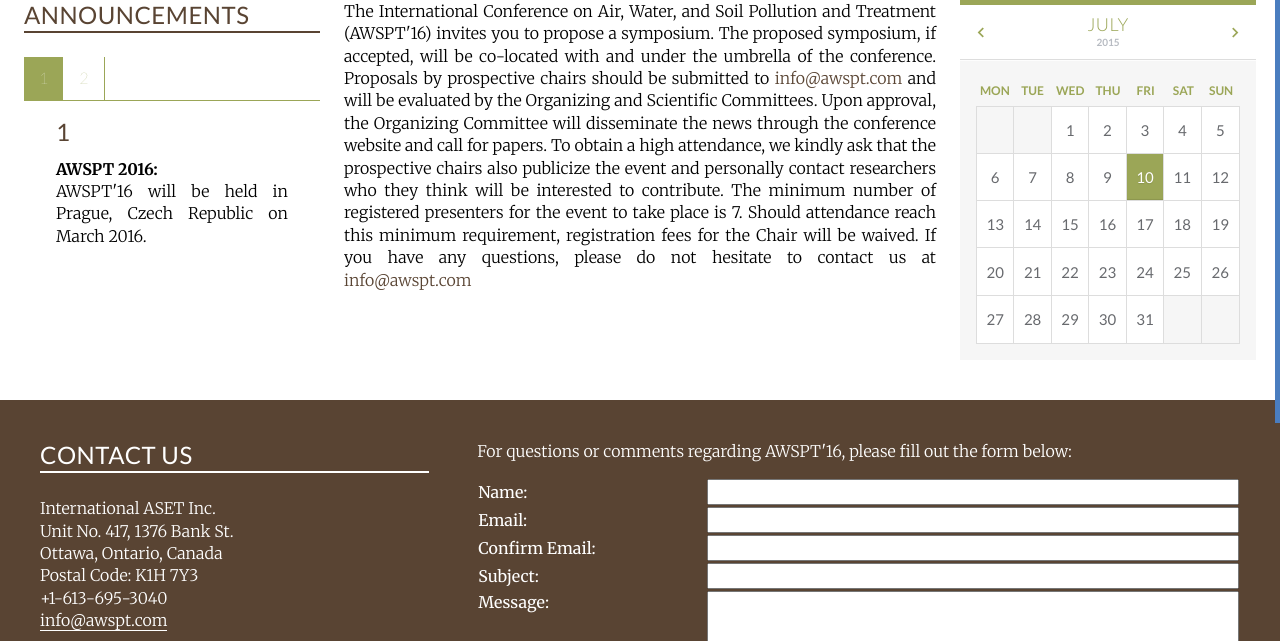
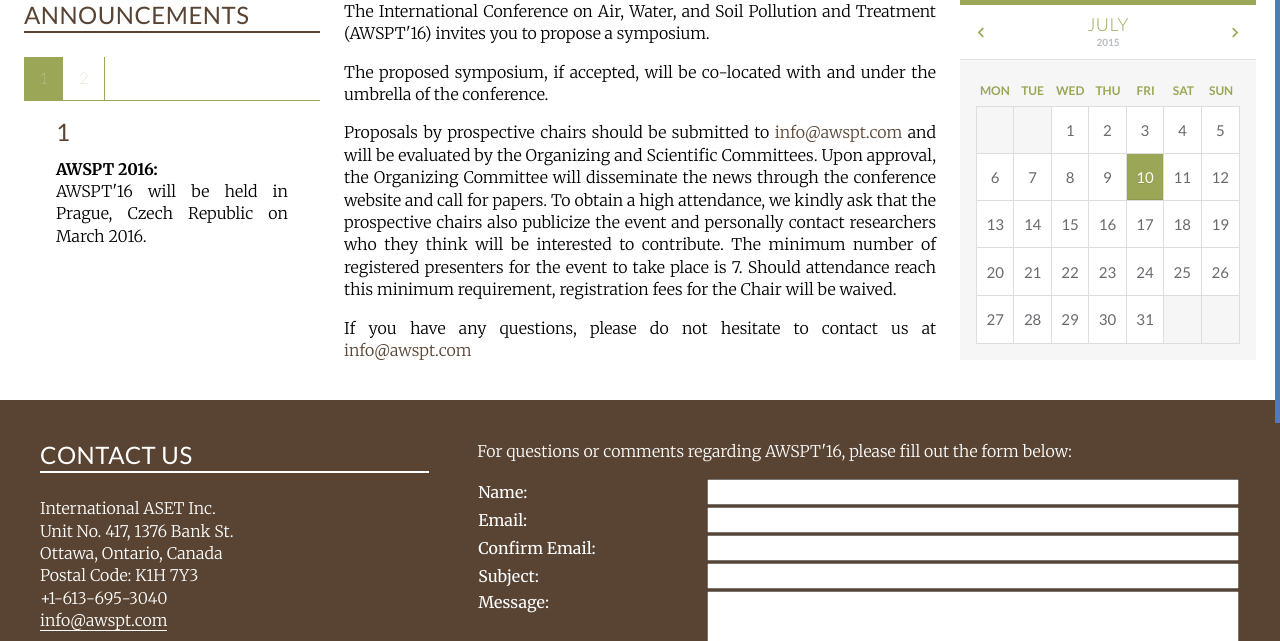
Before and after one commit to emdsgn/awspt, a Jekyll site: the page built from symposium.html, in a window 1280 px wide and 900 px high, scrolled down 274 px, cut to the strip 259-900 px from the top of the window. Built offline with Jekyll 4.4.1, drawn with Linux system fonts in a browser that asks for light colours; nearby versions of some CDN libraries; Markdown is read by kramdown in place of the engine named in the settings; comment, search, counter and statistics services are not loaded.

Commit message:
added symposium

```diff
--- a/symposium.html
+++ b/symposium.html
@@ -5,12 +5,12 @@
 
 <div class="unit unit-s-1 unit-m-1-4-1 unit-l-1-4-1">
   <div class="unit-spacer content">
-    <p class="body">The International Conference on Air, Water, and Soil Pollution and Treatment (AWSPT'16) invites you to propose a symposium.
+    <p class="body">The International Conference on Air, Water, and Soil Pollution and Treatment (AWSPT'16) invites you to propose a symposium.</p>
 
-   The proposed symposium, if accepted, will be co-located with and under the umbrella of the conference.
+   <p class="body">The proposed symposium, if accepted, will be co-located with and under the umbrella of the conference.</p>
 
-   Proposals by prospective chairs should be submitted to <a href="mailto:info@awspt.com" class="body-link">info@awspt.com</a> and will be evaluated by the Organizing and Scientific Committees. Upon approval, the Organizing Committee will disseminate the news through the conference website and call for papers. To obtain a high attendance, we kindly ask that the prospective chairs also publicize the event and personally contact researchers who they think will be interested to contribute. The minimum number of registered presenters for the event to take place is 7. Should attendance reach this minimum requirement, registration fees for the Chair will be waived.
+   <p class="body">Proposals by prospective chairs should be submitted to <a href="mailto:info@awspt.com" class="body-link">info@awspt.com</a> and will be evaluated by the Organizing and Scientific Committees. Upon approval, the Organizing Committee will disseminate the news through the conference website and call for papers. To obtain a high attendance, we kindly ask that the prospective chairs also publicize the event and personally contact researchers who they think will be interested to contribute. The minimum number of registered presenters for the event to take place is 7. Should attendance reach this minimum requirement, registration fees for the Chair will be waived.</p>
 
-   If you have any questions, please do not hesitate to contact us at <a href="mailto:info@awspt.com" class="body-link">info@awspt.com</a></p>
+   <p class="body">If you have any questions, please do not hesitate to contact us at <a href="mailto:info@awspt.com" class="body-link">info@awspt.com</a></p>
   </div>
   </div>
```
Also changed, not shown: 1 other file.
